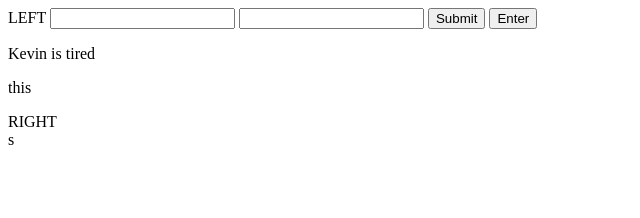
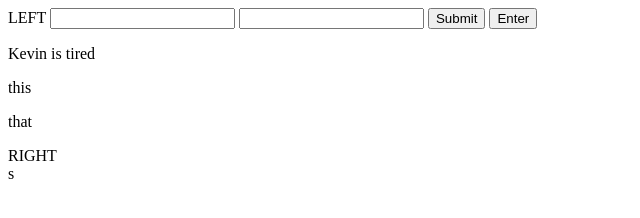
Before and after one commit to kyleewellons/Link_Practice, a plain HTML site: page index.html in a window 1280 px wide. Shown: the whole page, without its empty margins (0-640 px from the left). Drawn offline with Linux system fonts and the light colour scheme.

Commit message:
This and that

```diff
--- a/index.html
+++ b/index.html
@@ -11,6 +11,7 @@
     <button>Enter</button>
     <p>Kevin is tired</p>
     <p> this</p>
+    <p>that</p>
   </section>
   <section class="right-side">RIGHT
     <article class="book-mark">
```
